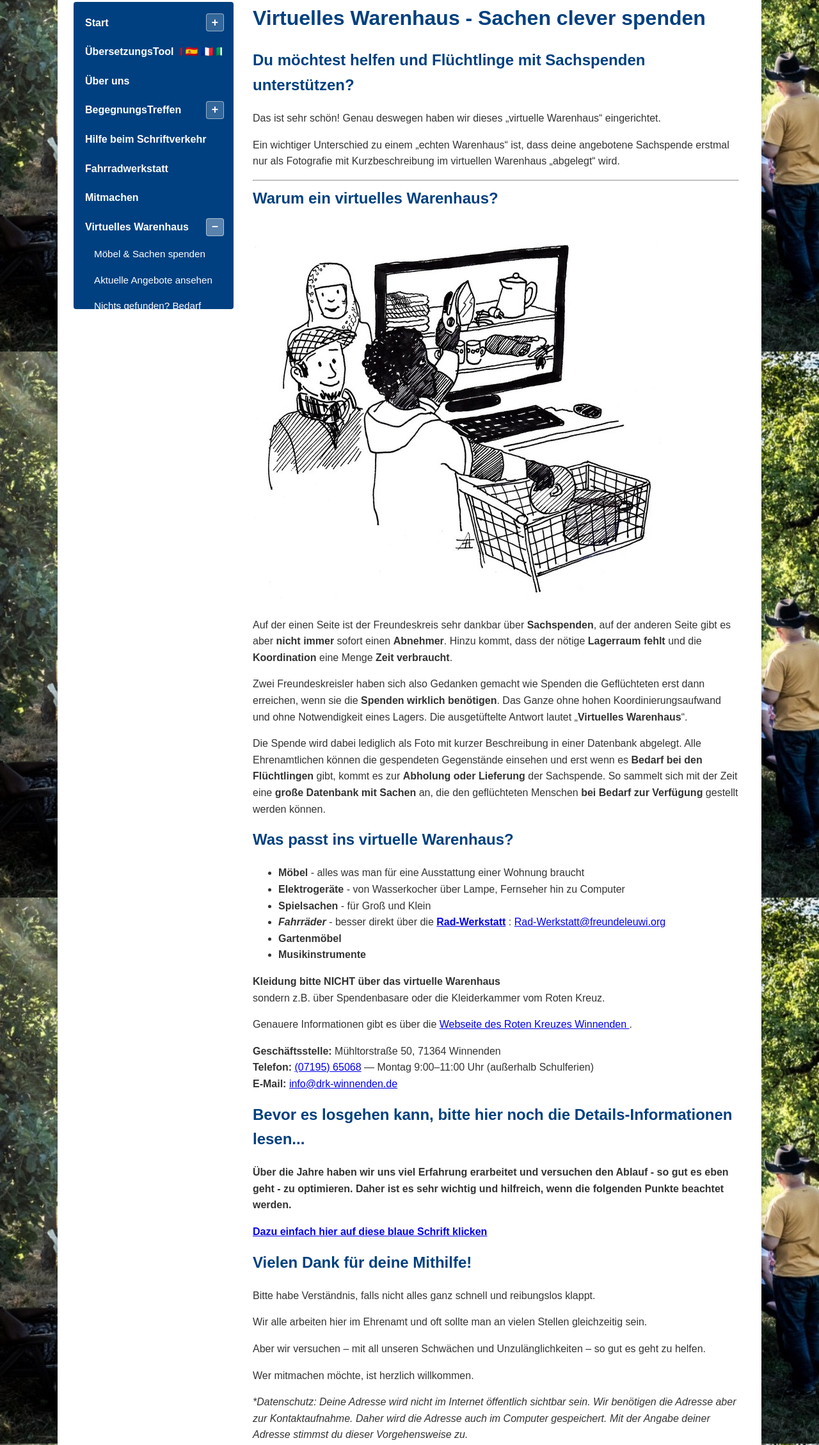
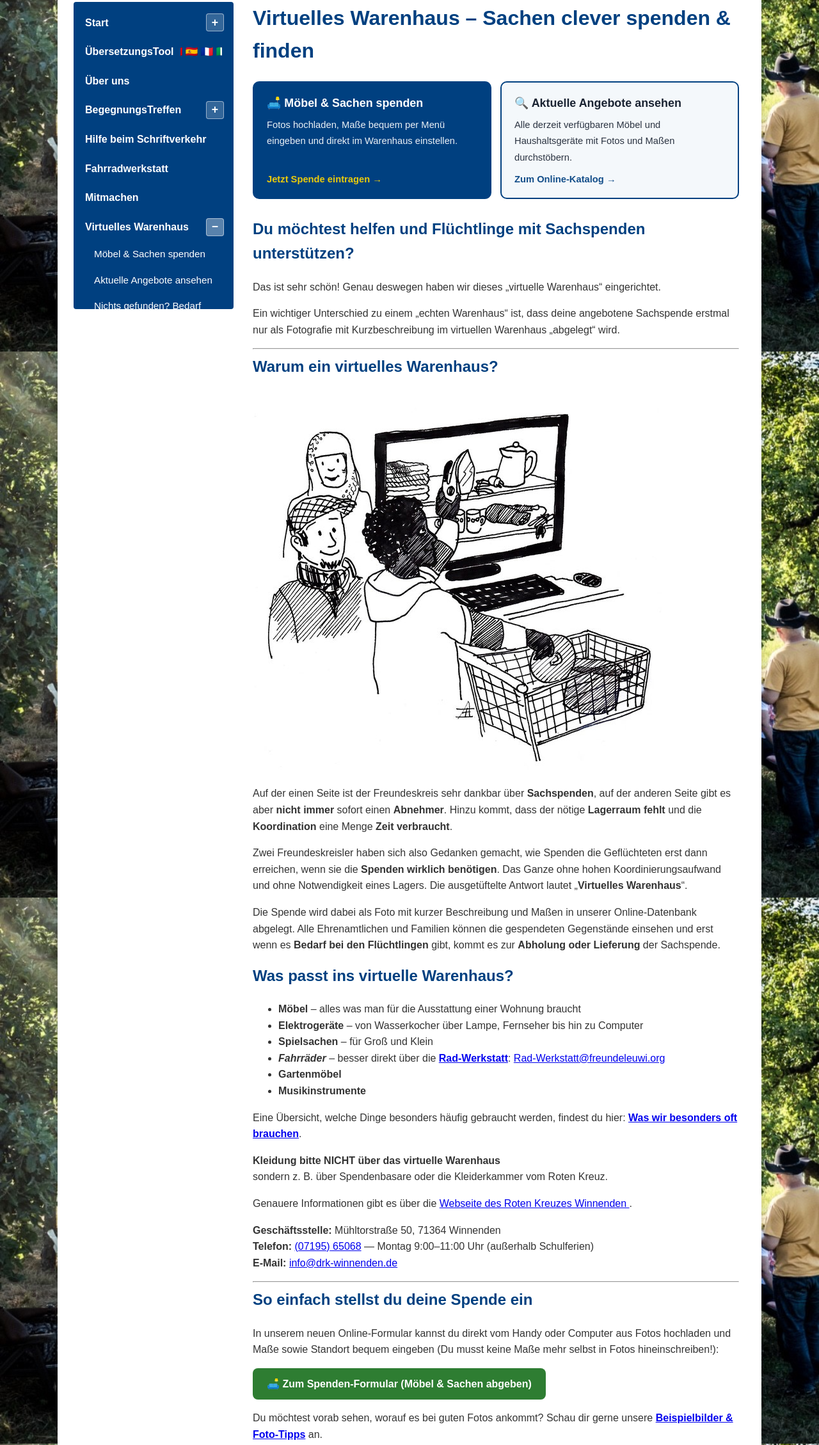
Before and after one commit to FFLW-Online/Jimdo, a plain HTML site: page virtuelles-warenhaus.html in a window 1280 px wide. Shown: the part 304-2562 px from the top of the page at 64% size. Drawn offline with Linux system fonts and the light colour scheme; no server answers.

Commit message:
Menü Virtuelles Warenhaus aufgeräumt und Spenden-Formular verlinkt
Menü Virtuelles Warenhaus aufgeräumt und Spenden-Formular verlinkt

```diff
--- a/virtuelles-warenhaus.html
+++ b/virtuelles-warenhaus.html
@@ -5,6 +5,54 @@
   <meta name="viewport" content="width=device-width, initial-scale=1">
   <title>Virtuelles Warenhaus - Sachen clever spenden - Freundeskreis Flüchtlinge Leutenbach &amp; Winnenden</title>
   <link rel="stylesheet" href="style.css">
+  <style>
+    .vw-hero-actions {
+      display: grid;
+      grid-template-columns: repeat(auto-fit, minmax(240px, 1fr));
+      gap: 14px;
+      margin: 22px 0 28px 0;
+    }
+    .vw-action-card {
+      display: flex;
+      flex-direction: column;
+      justify-content: space-between;
+      padding: 18px 20px;
+      border-radius: 10px;
+      text-decoration: none;
+      border: 2px solid #004080;
+      background: #f4f8fb;
+      color: #1a2332;
+      transition: transform 0.15s ease, box-shadow 0.15s ease;
+    }
+    .vw-action-card:hover {
+      transform: translateY(-2px);
+      box-shadow: 0 6px 16px rgba(0, 64, 128, 0.14);
+    }
+    .vw-action-card.primary {
+      background: #004080;
+      color: #ffffff;
+    }
+    .vw-action-card strong {
+      font-size: 1.12rem;
+      display: block;
+      margin-bottom: 6px;
+    }
+    .vw-action-card span {
+      font-size: 0.92rem;
+      opacity: 0.92;
+      line-height: 1.4;
+    }
+    .vw-action-badge {
+      display: inline-block;
+      margin-top: 12px;
+      font-weight: bold;
+      font-size: 0.92rem;
+      color: #ffd700;
+    }
+    .vw-action-card:not(.primary) .vw-action-badge {
+      color: #004080;
+    }
+  </style>
 </head>
 
 <body>
@@ -20,7 +68,25 @@
     <nav class="side-nav" id="main-nav" aria-label="Hauptnavigation"></nav>
 
     <main class="content">
-      <h1>Virtuelles Warenhaus - Sachen clever spenden</h1>
+      <h1>Virtuelles Warenhaus – Sachen clever spenden &amp; finden</h1>
+
+      <div class="vw-hero-actions">
+        <a href="moebel-abgeben.html" class="vw-action-card primary">
+          <div>
+            <strong>🛋️ Möbel &amp; Sachen spenden</strong>
+            <span>Fotos hochladen, Maße bequem per Menü eingeben und direkt im Warenhaus einstellen.</span>
+          </div>
+          <span class="vw-action-badge">Jetzt Spende eintragen →</span>
+        </a>
+
+        <a href="aktuelle-angebote.html" class="vw-action-card">
+          <div>
+            <strong>🔍 Aktuelle Angebote ansehen</strong>
+            <span>Alle derzeit verfügbaren Möbel und Haushaltsgeräte mit Fotos und Maßen durchstöbern.</span>
+          </div>
+          <span class="vw-action-badge">Zum Online-Katalog →</span>
+        </a>
+      </div>
 
       <h2>Du möchtest helfen und Flüchtlinge mit Sachspenden unterstützen?</h2>
 
@@ -34,14 +100,14 @@
         angebotene Sachspende erstmal nur als Fotografie mit Kurzbeschreibung
         im virtuellen Warenhaus „abgelegt“ wird.
       </p>
-<hr>
+      <hr>
 
       <h2>Warum ein virtuelles Warenhaus?</h2>
 
       <img
-  class="warenhaus-zeichnung"
-  src="assets/images/warenhaus-zeichnung.jpg"
-  alt="Zeichnung zum virtuellen Warenhaus">
+        class="warenhaus-zeichnung"
+        src="assets/images/warenhaus-zeichnung.jpg"
+        alt="Zeichnung zum virtuellen Warenhaus">
 
       <p>
         Auf der einen Seite ist der Freundeskreis sehr dankbar über
@@ -52,7 +118,7 @@
       </p>
 
       <p>
-        Zwei Freundeskreisler haben sich also Gedanken gemacht wie Spenden die
+        Zwei Freundeskreisler haben sich also Gedanken gemacht, wie Spenden die
         Geflüchteten erst dann erreichen, wenn sie die
         <strong>Spenden wirklich benötigen</strong>. Das Ganze ohne hohen
         Koordinierungsaufwand und ohne Notwendigkeit eines Lagers. Die
@@ -60,38 +126,29 @@
       </p>
 
       <p>
-        Die Spende wird dabei lediglich als Foto mit kurzer Beschreibung in
-        einer Datenbank abgelegt. Alle Ehrenamtlichen können die gespendeten
+        Die Spende wird dabei als Foto mit kurzer Beschreibung und Maßen in
+        unserer Online-Datenbank abgelegt. Alle Ehrenamtlichen und Familien können die gespendeten
         Gegenstände einsehen und erst wenn es
         <strong>Bedarf bei den Flüchtlingen</strong> gibt, kommt es zur
-        <strong>Abholung oder Lieferung</strong> der Sachspende. So sammelt
-        sich mit der Zeit eine <strong>große Datenbank mit Sachen</strong> an,
-        die den geflüchteten Menschen
-        <strong>bei Bedarf zur Verfügung</strong> gestellt werden können.
+        <strong>Abholung oder Lieferung</strong> der Sachspende.
       </p>
 
       <h2>Was passt ins virtuelle Warenhaus?</h2>
 
       <ul>
         <li>
-          <strong>Möbel</strong> - alles was man für eine Ausstattung einer
-          Wohnung braucht
+          <strong>Möbel</strong> – alles was man für die Ausstattung einer Wohnung braucht
         </li>
         <li>
-          <strong>Elektrogeräte</strong> - von Wasserkocher über Lampe,
-          Fernseher hin zu Computer
+          <strong>Elektrogeräte</strong> – von Wasserkocher über Lampe, Fernseher bis hin zu Computer
         </li>
         <li>
-          <strong>Spielsachen</strong> - für Groß und Klein
+          <strong>Spielsachen</strong> – für Groß und Klein
         </li>
         <li>
-          <strong><em>Fahrräder</em></strong> - besser direkt über die
-          <strong>
-        <a href="fahrradwerkstatt.html">Rad-Werkstatt</a>
-          </strong>:
-          <a href="mailto:Rad-Werkstatt@freundeleuwi.org">
-            Rad-Werkstatt@freundeleuwi.org
-          </a>
+          <strong><em>Fahrräder</em></strong> – besser direkt über die
+          <strong><a href="fahrradwerkstatt.html">Rad-Werkstatt</a></strong>:
+          <a href="mailto:Rad-Werkstatt@freundeleuwi.org">Rad-Werkstatt@freundeleuwi.org</a>
         </li>
         <li>
           <strong>Gartenmöbel</strong>
@@ -102,9 +159,14 @@
       </ul>
 
       <p>
+        Eine Übersicht, welche Dinge besonders häufig gebraucht werden, findest du hier:
+        <a href="dinge-die-wir-fast-immer-brauchen-koennen.html"><strong>Was wir besonders oft brauchen</strong></a>.
+      </p>
+
+      <p>
         <strong>Kleidung bitte NICHT über das virtuelle Warenhaus</strong>
         <br>
-        sondern z.B. über Spendenbasare oder die Kleiderkammer vom Roten
+        sondern z.&nbsp;B. über Spendenbasare oder die Kleiderkammer vom Roten
         Kreuz.
       </p>
 
@@ -129,45 +191,31 @@
         </a>
       </p>
 
-      <h2>
-        Bevor es losgehen kann, bitte hier noch die
-        Details-Informationen lesen...
-      </h2>
+      <hr>
+
+      <h2>So einfach stellst du deine Spende ein</h2>
 
       <p>
-        <strong>
-          Über die Jahre haben wir uns viel Erfahrung erarbeitet und versuchen
-          den Ablauf - so gut es eben geht - zu optimieren. Daher ist es sehr
-          wichtig und hilfreich, wenn die folgenden Punkte beachtet werden.
-        </strong>
+        In unserem neuen Online-Formular kannst du direkt vom Handy oder Computer aus
+        Fotos hochladen und Maße sowie Standort bequem eingeben (Du musst keine Maße mehr selbst in Fotos hineinschreiben!):
       </p>
 
       <p>
-        <strong>
-          <a href="biete-sachen.html">
-            Dazu einfach hier auf diese blaue Schrift klicken
-          </a>
-        </strong>
+        <a href="moebel-abgeben.html" style="display: inline-block; background: #2e7d32; color: #fff; text-decoration: none; font-weight: bold; padding: 12px 22px; border-radius: 8px;">
+          🛋️ Zum Spenden-Formular (Möbel &amp; Sachen abgeben)
+        </a>
+      </p>
+
+      <p>
+        Du möchtest vorab sehen, worauf es bei guten Fotos ankommt? Schau dir gerne unsere
+        <a href="beispielbilder.html"><strong>Beispielbilder &amp; Foto-Tipps</strong></a> an.
       </p>
 
       <h2>Vielen Dank für deine Mithilfe!</h2>
 
       <p>
         Bitte habe Verständnis, falls nicht alles ganz schnell und reibungslos
-        klappt.
-      </p>
-
-      <p>
-        Wir alle arbeiten hier im Ehrenamt und oft sollte man an vielen Stellen
-        gleichzeitig sein.
-      </p>
-
-      <p>
-        Aber wir versuchen – mit all unseren Schwächen und Unzulänglichkeiten –
-        so gut es geht zu helfen.
-      </p>
-
-      <p>
+        klappt. Wir alle arbeiten hier im Ehrenamt und versuchen – so gut es geht – zu helfen.
         Wer mitmachen möchte, ist herzlich willkommen.
       </p>
 
@@ -198,56 +246,24 @@
 
     <p>
       <strong>Allgemeines:</strong>
-      <a href="mailto:Kontakt@freundeleuwi.org">
-        Kontakt@freundeleuwi.org
-      </a>
-      <br>
-
+      <a href="mailto:Kontakt@freundeleuwi.org">Kontakt@freundeleuwi.org</a><br>
       <strong>Sachen-Spenden (Infos, Kontakt):</strong>
-      <a href="mailto:Warenhaus@freundeleuwi.org">
-        Warenhaus@freundeleuwi.org
-      </a>
-      <br>
-
+      <a href="mailto:Warenhaus@freundeleuwi.org">Warenhaus@freundeleuwi.org</a><br>
       <strong>Sachen-Suchen (Infos, Kontakt):</strong>
-      <a href="mailto:Warenhaus-anfrage@freundeleuwi.org">
-        Warenhaus-anfrage@freundeleuwi.org
-      </a>
-      <br>
-
+      <a href="mailto:Warenhaus-anfrage@freundeleuwi.org">Warenhaus-anfrage@freundeleuwi.org</a><br>
       <strong>Transport-Mithilfe (Infos, Kontakt):</strong>
-      <a href="mailto:Transport-Hilfe@freundeleuwi.org">
-        Transport-Hilfe@freundeleuwi.org
-      </a>
-      <br>
-
+      <a href="mailto:Transport-Hilfe@freundeleuwi.org">Transport-Hilfe@freundeleuwi.org</a><br>
       <strong>Rad-Werkstatt (Spenden, aktive Mithilfe):</strong>
-      <a href="mailto:Rad-Werkstatt@freundeleuwi.org">
-        Rad-Werkstatt@freundeleuwi.org
-      </a>
-      <br>
-
+      <a href="mailto:Rad-Werkstatt@freundeleuwi.org">Rad-Werkstatt@freundeleuwi.org</a><br>
       <strong>Geldspenden und Spendenbescheinigungen:</strong>
-      <a href="mailto:Kasse-FFLW@freundeleuwi.org">
-        Kasse-FFLW@freundeleuwi.org
-      </a>
-      <br>
-
+      <a href="mailto:Kasse-FFLW@freundeleuwi.org">Kasse-FFLW@freundeleuwi.org</a><br>
       <strong>Lust auf Mitmachen / Mitgliedschaft:</strong>
-      <a href="mailto:Kontakt@freundeleuwi.org">
-        Kontakt@freundeleuwi.org
-      </a>
+      <a href="mailto:Kontakt@freundeleuwi.org">Kontakt@freundeleuwi.org</a>
     </p>
 
     <p>
-      <a href="https://docuseal.com/d/Mcvg84UEAD5aay">
-        Mitgliedsantrag: Hier klicken
-      </a>
-      <br>
-
-      <a href="https://drive.google.com/file/d/1WnPaR-iuMEsvg-mLMCiaXJF38-p0-MUm/view?usp=sharing">
-        Unsere Satzung
-      </a>
+      <a href="https://docuseal.com/d/Mcvg84UEAD5aay">Mitgliedsantrag: Hier klicken</a><br>
+      <a href="https://drive.google.com/file/d/1WnPaR-iuMEsvg-mLMCiaXJF38-p0-MUm/view?usp=sharing">Unsere Satzung</a>
     </p>
   </section>
 
```
